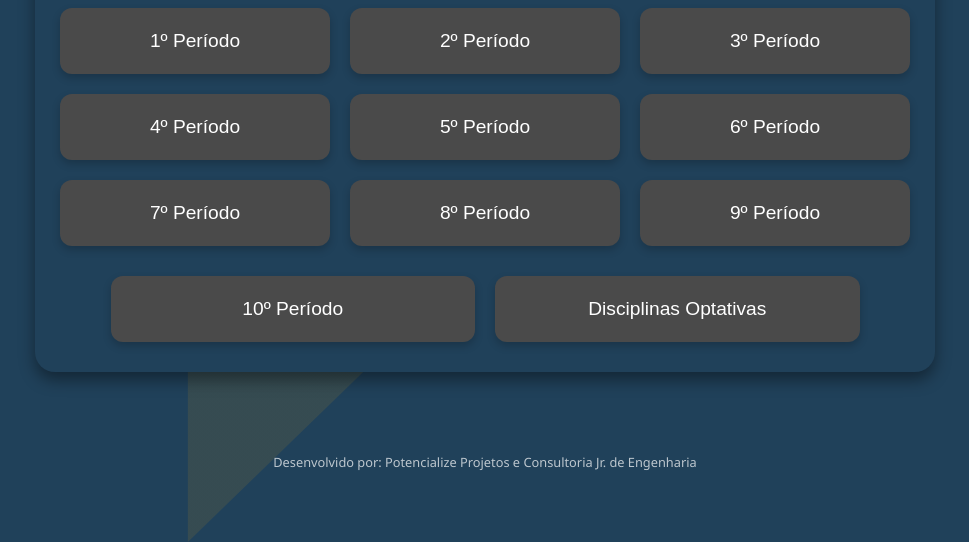
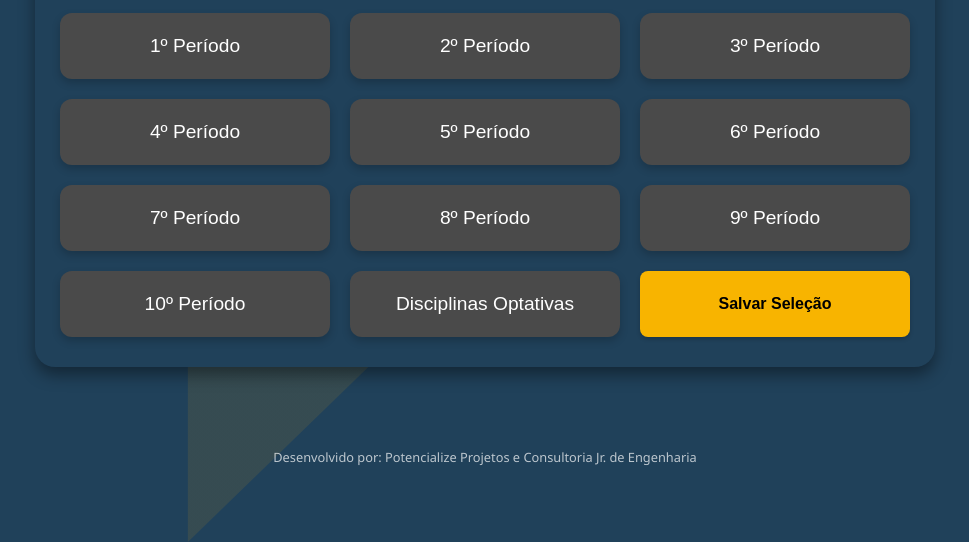
Before and after one commit to iNahoy/potencializeapp, a plain HTML site: page selec-mecanica/index.html in a window 1280 px wide. Shown: the part 258-800 px from the top of the page, without its empty margins (155-1124 px from the left). Drawn offline with Linux system fonts and the light colour scheme.

Commit message:
atualização mecânica

```diff
--- a/selec-mecanica/design.css
+++ b/selec-mecanica/design.css
@@ -189,24 +189,6 @@ h2 {
     transform: translateX(100%);
 }
 
-/* Última linha de botões */
-.grid-periodos-last-row {
-    grid-column: 1 / -1;
-    display: flex;
-    justify-content: center;
-    gap: 20px;
-    width: 100%;
-    margin-top: 10px;
-    box-sizing: border-box;
-    padding: 0 20px;
-}
-
-.grid-periodos-last-row .botao-periodo {
-    flex-grow: 1;
-    max-width: 45%;
-    min-width: 180px;
-}
-
 /* ===== MODAL DE DISCIPLINAS ===== */
 .disciplines-modal {
     display: none;
@@ -364,8 +346,7 @@ h2 {
 }
 
 /* Ajuste para os botões dentro do container */
-.modal-buttons-container .select-all-button,
-.modal-buttons-container .save-button {
+.modal-buttons-container .select-all-button{
     flex: 1;
     margin: 0;
     padding: 12px;
--- a/selec-mecanica/index.html
+++ b/selec-mecanica/index.html
@@ -47,11 +47,9 @@
             <button class="botao-periodo" data-periodo="7">7º Período</button>
             <button class="botao-periodo" data-periodo="8">8º Período</button>
             <button class="botao-periodo" data-periodo="9">9º Período</button>
-
-            <div class="grid-periodos-last-row">
-                <button class="botao-periodo" data-periodo="10">10º Período</button>
-                <button class="botao-periodo" data-periodo="OPTATIVAS">Disciplinas Optativas</button>
-            </div>
+            <button class="botao-periodo" data-periodo="10">10º Período</button>
+            <button class="botao-periodo" data-periodo="OPTATIVAS">Disciplinas Optativas</button>
+            <button class="save-button">Salvar Seleção</button>
         </section>
     </div>
 
@@ -64,7 +62,6 @@
             <div class="disciplines-list"></div>
             <div class="modal-buttons-container">
                 <button class="select-all-button">Selecionar Todas</button>
-                <button class="save-button">Salvar Seleção</button>
             </div>
         </div>
     </div>
```
